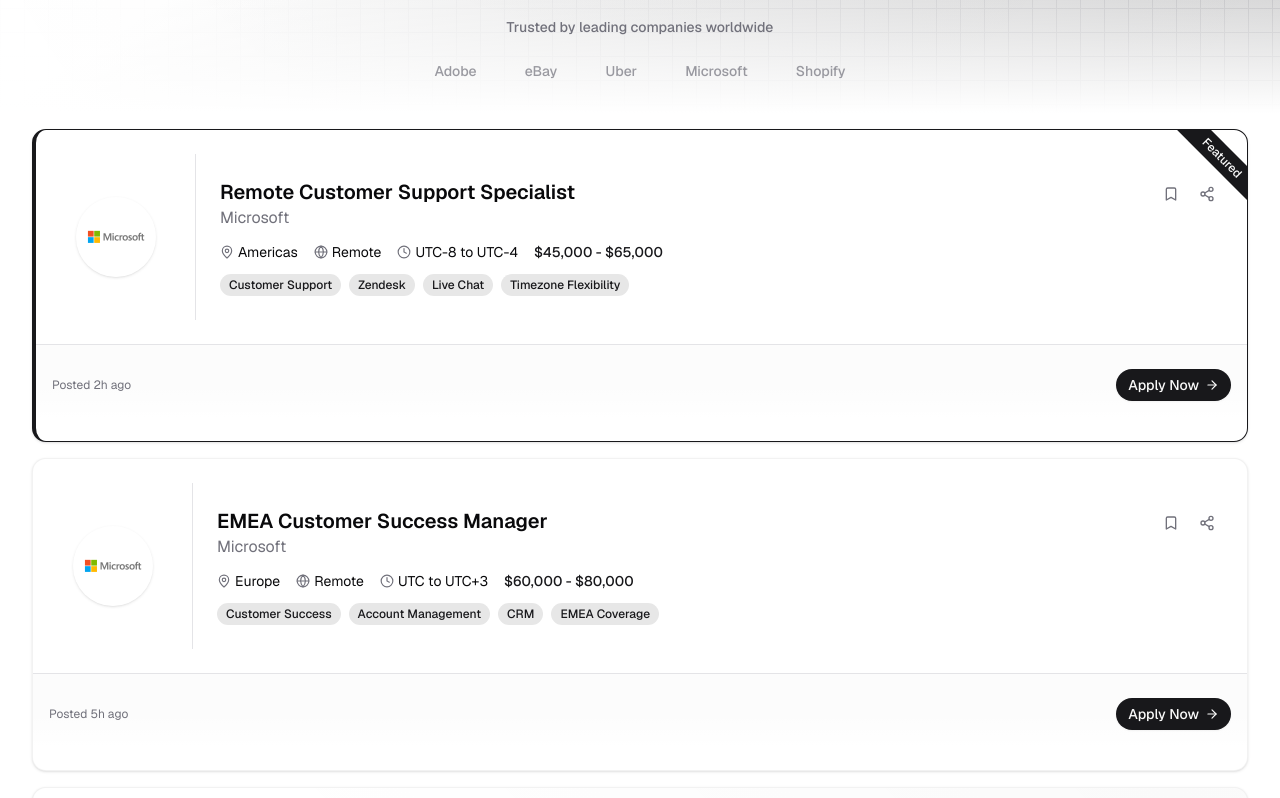
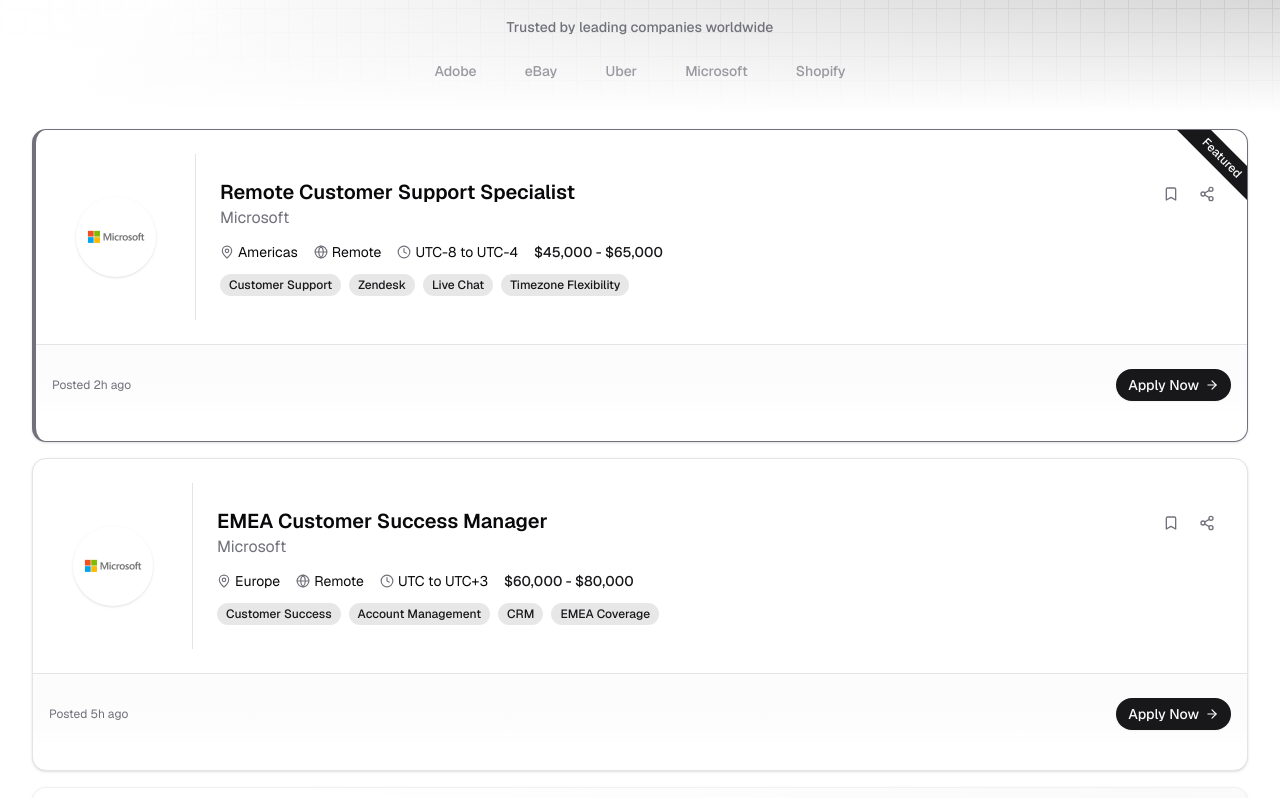
Before and after one commit to katsuragawaa/aligndesk, a Next.js app: page / in a window 1280 px wide. Shown: the part 760-1558 px from the top of the page. Built offline with nearby package versions, Linux system fonts and the light colour scheme.

Commit message:
fix: update job card border styling for improved visual clarity

```diff
--- a/components/jobs.tsx
+++ b/components/jobs.tsx
@@ -237,11 +237,7 @@
     <Card
       className={cn(
         "group relative overflow-hidden transition-all duration-300 hover:shadow-lg",
-        job.featured
-          ? "border-primary border-l-4"
-          : isHovered
-            ? "border-primary/20"
-            : "border-foreground/5",
+        job.featured ? "border-muted-foreground border-l-4" : "",
       )}
       onMouseEnter={() => setIsHovered(true)}
       onMouseLeave={() => setIsHovered(false)}
```
